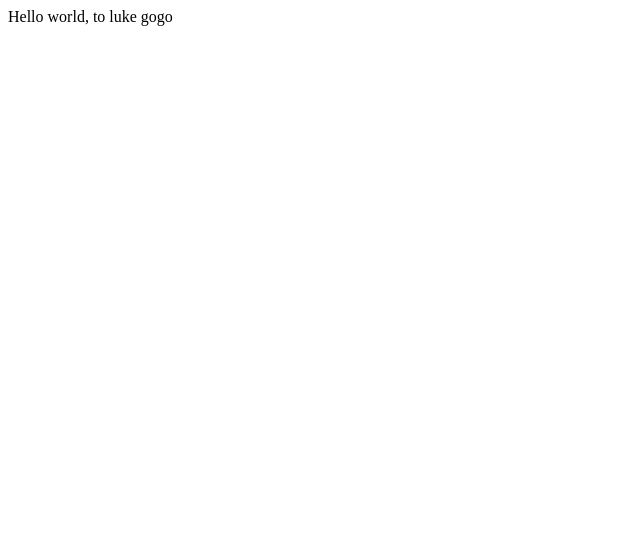
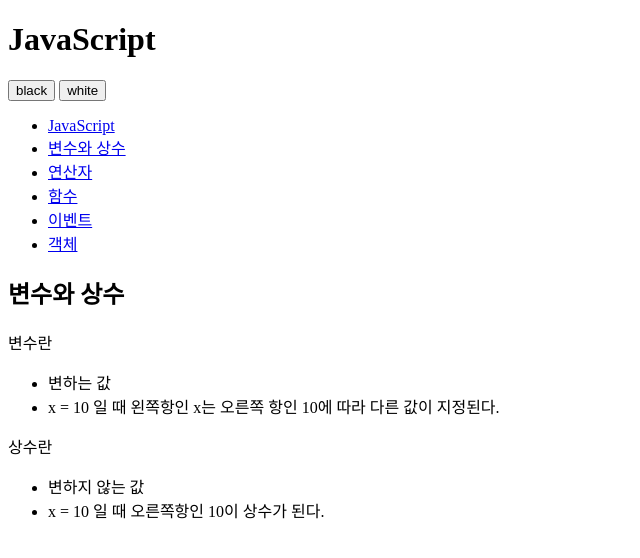
Before and after one commit to pulum0083/opentutorials-luke.y, a plain HTML site: page index.html in a window 1280 px wide. Shown: the whole page, without its empty margins (0-640 px from the left). Drawn offline with Linux system fonts and the light colour scheme.

Commit message:
ch index.html

```diff
--- a/index.html
+++ b/index.html
@@ -1,24 +1,53 @@
 <!DOCTYPE html>
-<html lang="en">
+<html>
     <head>
         <meta charset="utf-8" />
-
-        <!-- Always force latest IE rendering engine (even in intranet) & Chrome Frame
-        Remove this if you use the .htaccess -->
-        <meta http-equiv="X-UA-Compatible" content="IE=edge,chrome=1" />
-
-        <title>index</title>
-        <meta name="description" content="" />
-        <meta name="author" content="egoing" />
-
-        <meta name="viewport" content="width=device-width; initial-scale=1.0" />
-
-        <!-- Replace favicon.ico & apple-touch-icon.png in the root of your domain and delete these references -->
-        <link rel="shortcut icon" href="/favicon.ico" />
-        <link rel="apple-touch-icon" href="/apple-touch-icon.png" />
     </head>
 
-    <body>
-        Hello world, to luke gogo
+    <body id="body">
+        <div>
+            <header>
+                <h1>JavaScript</h1>
+            </header>
+            <div id="toolbar">
+                <input type="button" value="black" />
+                <input type="button" value="white" />
+            </div>
+            <nav>
+                <ul>
+                    <li><a href="http://opentutorials.org/course/49/17">JavaScript</a></li>
+                    <li><a href="http://opentutorials.org/course/49/16">변수와 상수</a></li>
+                    <li><a href="http://opentutorials.org/course/49/18">연산자</a></li>
+                    <li><a href="http://opentutorials.org/course/49/19">함수</a></li>
+                    <li><a href="http://opentutorials.org/course/49/20">이벤트</a></li>
+                    <li><a href="http://opentutorials.org/course/49/21">객체</a></li>
+                </ul>
+            </nav>
+            <article>
+                <h2>변수와 상수</h2>
+                <div>
+                    <p>변수란</p>
+                    <ul>
+                        <li>
+                            변하는 값
+                        </li>
+                        <li>
+                            x = 10 일 때 왼쪽항인 x는 오른쪽 항인 10에 따라 다른 값이 지정된다.
+                        </li>
+                    </ul>
+                    <p>
+                        상수란
+                    </p>
+                    <ul>
+                        <li>
+                            변하지 않는 값
+                        </li>
+                        <li>
+                            x = 10 일 때 오른쪽항인 10이 상수가 된다.
+                        </li>
+                    </ul>
+                </div>
+            </article>
+        </div>
     </body>
 </html>
```
